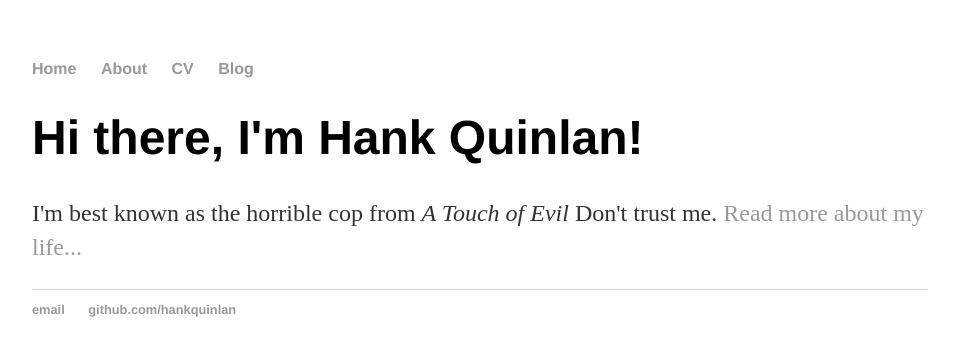
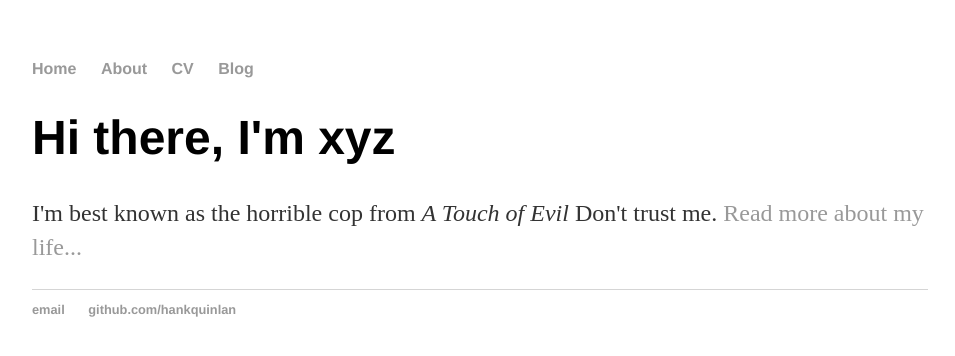
Before and after one commit to xyzgit/xyz.github.io, a Jekyll site: the page built from index.html, in a window 1280 px wide. Shown: the top 356 px of the page, without its empty margins (160-1115 px from the left). Built offline with Jekyll 4.4.1, drawn with Linux system fonts in a browser that asks for light colours.

Commit message:
Update index.html

```diff
--- a/index.html
+++ b/index.html
@@ -1,30 +1,8 @@
-<!DOCTYPE html>
-<html>
-	<head>
-		<title>Hank Quinlan, Horrible Cop</title>
-		<!-- link to main stylesheet -->
-		<link rel="stylesheet" type="text/css" href="/css/main.css">
-	</head>
-	<body>
-		<nav>
-    		<ul>
-        		<li><a href="/">Home</a></li>
-	        	<li><a href="/about">About</a></li>
-        		<li><a href="/cv">CV</a></li>
-        		<li><a href="/blog">Blog</a></li>
-    		</ul>
-		</nav>
-		<div class="container">
-    		<div class="blurb">
-        		<h1>Hi there, I'm Hank Quinlan!</h1>
-				<p>I'm best known as the horrible cop from <em>A Touch of Evil</em> Don't trust me. <a href="/about">Read more about my life...</a></p>
-    		</div><!-- /.blurb -->
-		</div><!-- /.container -->
-		<footer>
-    		<ul>
-        		<li><a href="mailto:hankquinlanhub@gmail.com">email</a></li>
-        		<li><a href="https://github.com/hankquinlan">github.com/hankquinlan</a></li>
-			</ul>
-		</footer>
-	</body>
-</html>
+---
+layout: default
+title: xyz
+---
+<div class="blurb">
+	<h1>Hi there, I'm xyz</h1>
+	<p>I'm best known as the horrible cop from <em>A Touch of Evil</em> Don't trust me. <a href="/about">Read more about my life...</a></p>
+</div><!-- /.blurb -->
```
